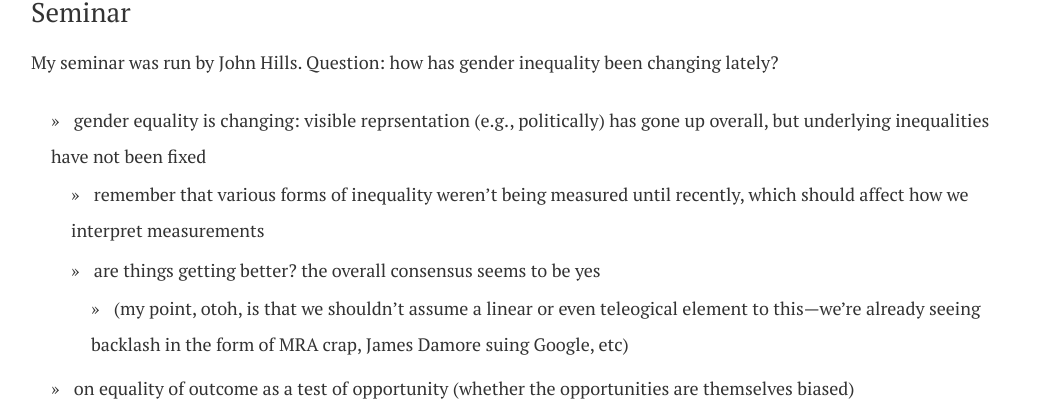
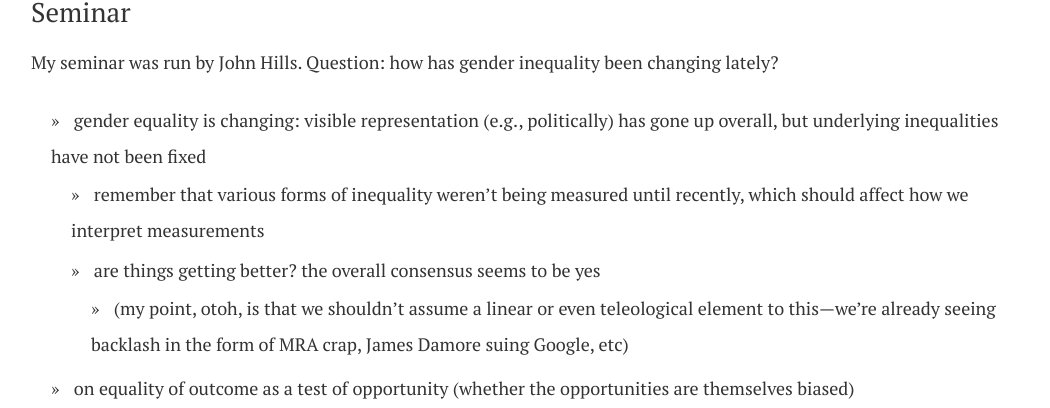
Before and after one commit to dellsystem/dellsystem.github.io, a Jekyll site: the page built from _posts/2018-01-09-SO478-12.md, in a window 1280 px wide and 900 px high, scrolled down 2903 px. Shown: the part 152-560 px from the top of the window, without its empty margins (109-1159 px from the left). Built offline with Jekyll 4.4.1, drawn with Linux system fonts in a browser that asks for light colours.

Commit message:
Fix typos from old SO478 lectures

```diff
--- a/_posts/2018-01-09-SO478-12.md
+++ b/_posts/2018-01-09-SO478-12.md
@@ -61,10 +61,10 @@ This lecture was given by Diane Perrons.
 
 My seminar was run by John Hills. Question: how has gender inequality been changing lately?
 
-* gender equality is changing: visible reprsentation (e.g., politically) has gone up overall, but underlying inequalities have not been fixed
+* gender equality is changing: visible representation (e.g., politically) has gone up overall, but underlying inequalities have not been fixed
 	* remember that various forms of inequality weren't being measured until recently, which should affect how we interpret measurements
 	* are things getting better? the overall consensus seems to be yes
-		* (my point, otoh, is that we shouldn't assume a linear or even teleogical element to this---we're already seeing backlash in the form of MRA crap, James Damore suing Google, etc)
+		* (my point, otoh, is that we shouldn't assume a linear or even teleological element to this---we're already seeing backlash in the form of MRA crap, James Damore suing Google, etc)
 * on equality of outcome as a test of opportunity (whether the opportunities are themselves biased)
 	* (me: in which case, perhaps we need to change distribution mechanisms so that they're not based on flawed mechanisms)
 * on pay inequality at the top of the scale (e.g., with the BBC pay gap scandal)
```
Also changed, not shown: _posts/2017-10-03-SO478-2.md (+1 -1 lines), _posts/2017-10-24-SO478-5.md (+3 -2 lines).
